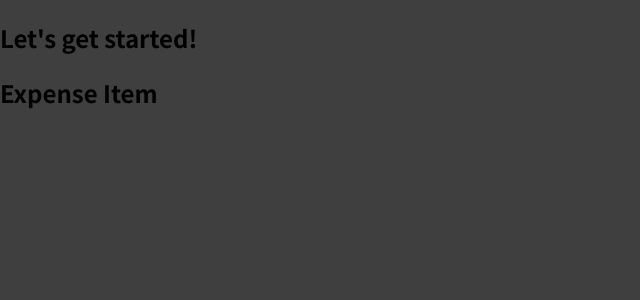
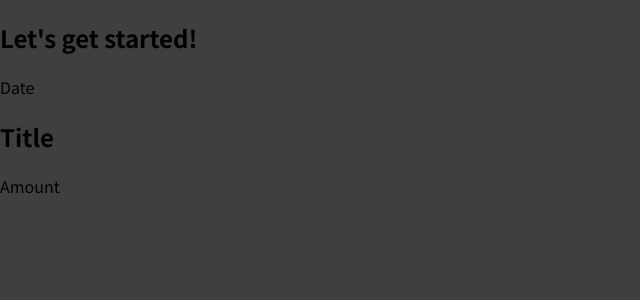
Before and after one commit to steppjason/react-expense-tracker, a JavaScript app: page / in a window 1280 px wide. Shown: the top 300 px of the page, without its empty margins (0-640 px from the left). Built offline with nearby package versions, Linux system fonts and the light colour scheme.

Commit message:
Expense item component

```diff
--- a/src/components/ExpenseItem.js
+++ b/src/components/ExpenseItem.js
@@ -1,5 +1,13 @@
 function ExpenseItem() {
-	return (<h2>Expense Item</h2>);
+	return (
+		<div>
+			<div>Date</div>
+			<div>
+				<h2>Title</h2>
+				<div>Amount</div>
+			</div>
+		</div>
+	)
 }
 
-export default ExpenseItem;
+export default ExpenseItem
```
Also changed, not shown: 1 other file (tests, documents, lock files or other folders).
